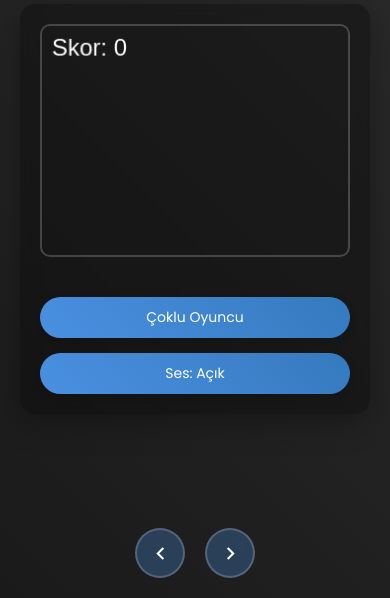
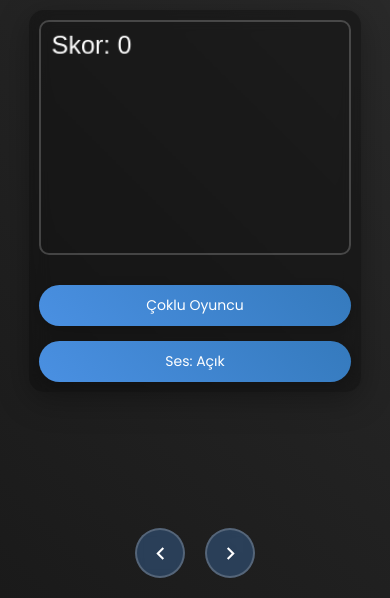
Before and after one commit to TahaArslan67/atari-game, a website: page index.html in a window 390 px wide. Shown: the part 246-844 px from the top of the page. Drawn offline with nearby package versions, Linux system fonts and the light colour scheme.

```diff
--- a/style.css
+++ b/style.css
@@ -92,8 +92,14 @@
 
 /* Responsive Tasarım */
 @media (max-width: 850px) {
+    .game-container {
+        width: 95%;
+        padding: 15px;
+    }
+
     canvas {
         width: 100%;
+        max-width: 600px;
         height: auto;
     }
 
@@ -108,8 +114,22 @@
 }
 
 @media (max-width: 480px) {
+    .game-container {
+        width: 95%;
+        padding: 10px;
+        margin: 10px auto;
+    }
+
+    canvas {
+        width: 100%;
+        max-width: 350px;
+        height: auto;
+        margin-bottom: 10px;
+    }
+
     .game-title {
         font-size: 24px;
+        margin-bottom: 15px;
     }
 
     .button-container {
@@ -124,17 +144,27 @@
     .score-display {
         font-size: 20px;
     }
+
+    .mobile-controls {
+        bottom: 10px;
+    }
 }
 
 /* Tablet için özel ayarlar */
 @media (min-width: 768px) and (max-width: 1024px) {
     .game-container {
+        width: 90%;
         padding: 15px;
     }
 
     canvas {
-        width: 90%;
+        width: 100%;
+        max-width: 700px;
         height: auto;
+    }
+
+    .mobile-controls {
+        bottom: 30px;
     }
 }
 
```
